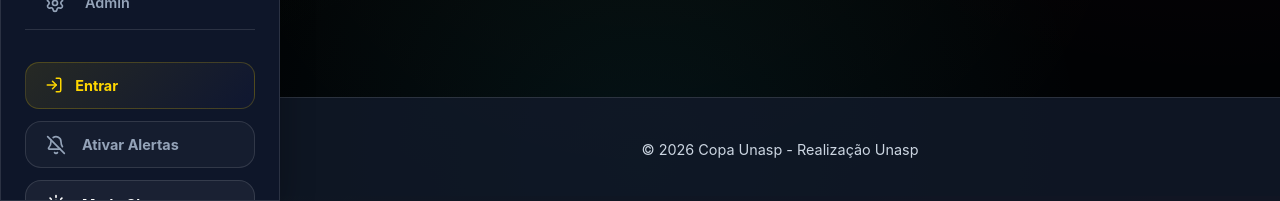
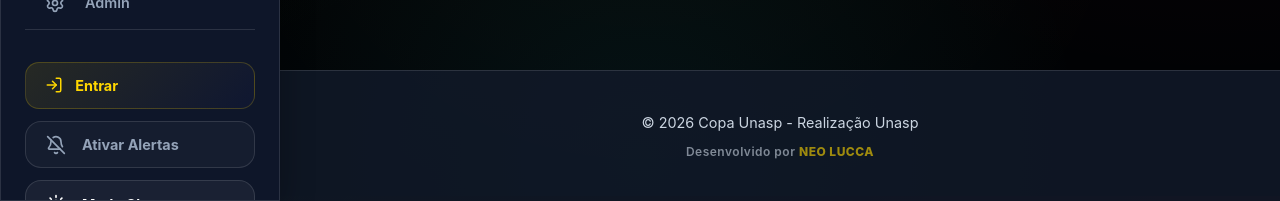
Before and after one commit to neol10/unaspcopa2026, a React (Vite) app: page /classificacao in a window 1280 px wide. Shown: the part 604-805 px from the top of the page. Built offline with nearby package versions, Linux system fonts and the light colour scheme; no server answers; the database is empty.

Commit message:
feat: Add developer credits to footer 👨‍💻✨

```diff
--- a/src/components/Layout/Layout.css
+++ b/src/components/Layout/Layout.css
@@ -284,6 +284,22 @@
   border-top: 1px solid var(--border-light);
   color: var(--text-muted);
   font-size: 0.9rem;
+  display: flex;
+  flex-direction: column;
+  gap: 0.5rem;
+}
+
+.developer-credit {
+  font-size: 0.75rem;
+  opacity: 0.6;
+  font-weight: 600;
+  letter-spacing: 0.5px;
+}
+
+.dev-name {
+  color: var(--secondary);
+  font-weight: 800;
+  text-transform: uppercase;
 }
 
 .nav-overlay {
--- a/src/components/Layout/Layout.tsx
+++ b/src/components/Layout/Layout.tsx
@@ -138,6 +138,7 @@ const Layout: React.FC<{ children: React.ReactNode }> = ({ children }) => {
         </main>
         <footer className="footer">
           <p>&copy; 2026 Copa Unasp - Realização Unasp</p>
+          <p className="developer-credit">Desenvolvido por <span className="dev-name">Neo Lucca</span></p>
         </footer>
       </div>
 
```
